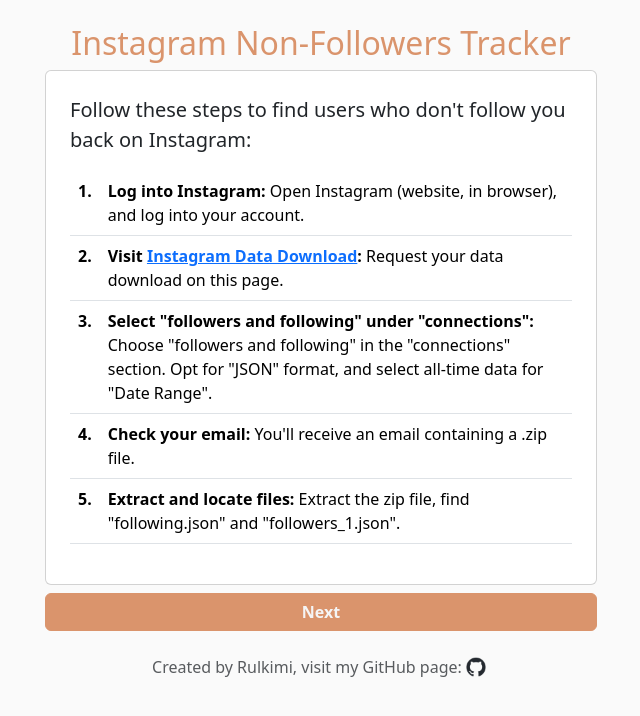
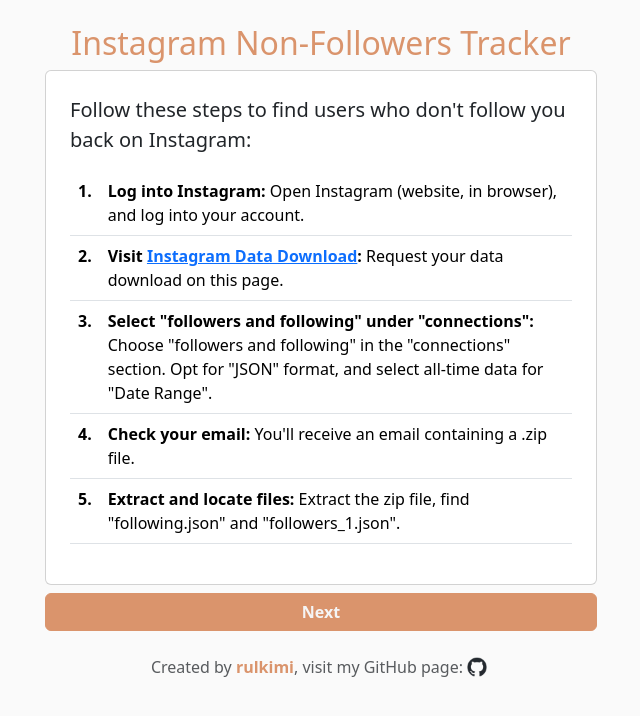
Before and after one commit to rulkimi/insta-nonfollowers, a website: page index.html in a window 1280 px wide. Shown: the whole page, without its empty margins (319-959 px from the left). Drawn offline with nearby package versions, Linux system fonts and the light colour scheme.

Commit message:
update text

```diff
--- a/index.html
+++ b/index.html
@@ -89,7 +89,7 @@
 
     <div class="text-center text-muted mt-4">
       <p class="d-inline align-items-center">
-        Created by {{ creator.name }}, visit my GitHub page:
+        Created by <span class="text-primary fw-bold">{{ creator.name }}</span>, visit my GitHub page:
         <a :href="creator.github" target="_blank" class="d-inline align-items-center">
           <img src="github-mark.png" alt="GitHub Logo" width="20" height="20" class="me-1 mb-1">
         </a>
@@ -105,7 +105,7 @@
       data() {
         return {
           creator: {
-            name: 'Rulkimi',
+            name: 'rulkimi',
             github: 'https://github.com/rulkimi'
           },
           nextStep: false,
```
